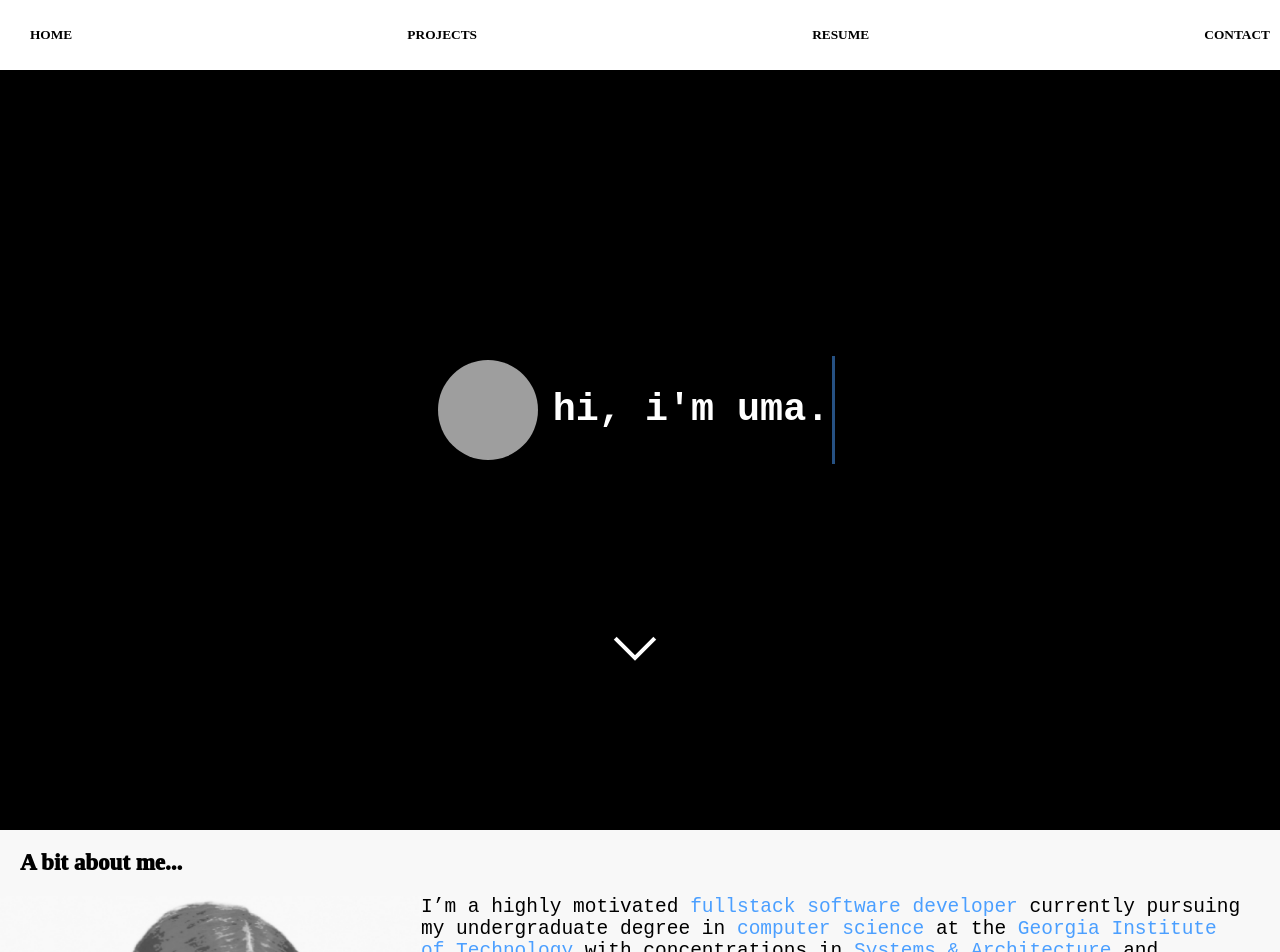
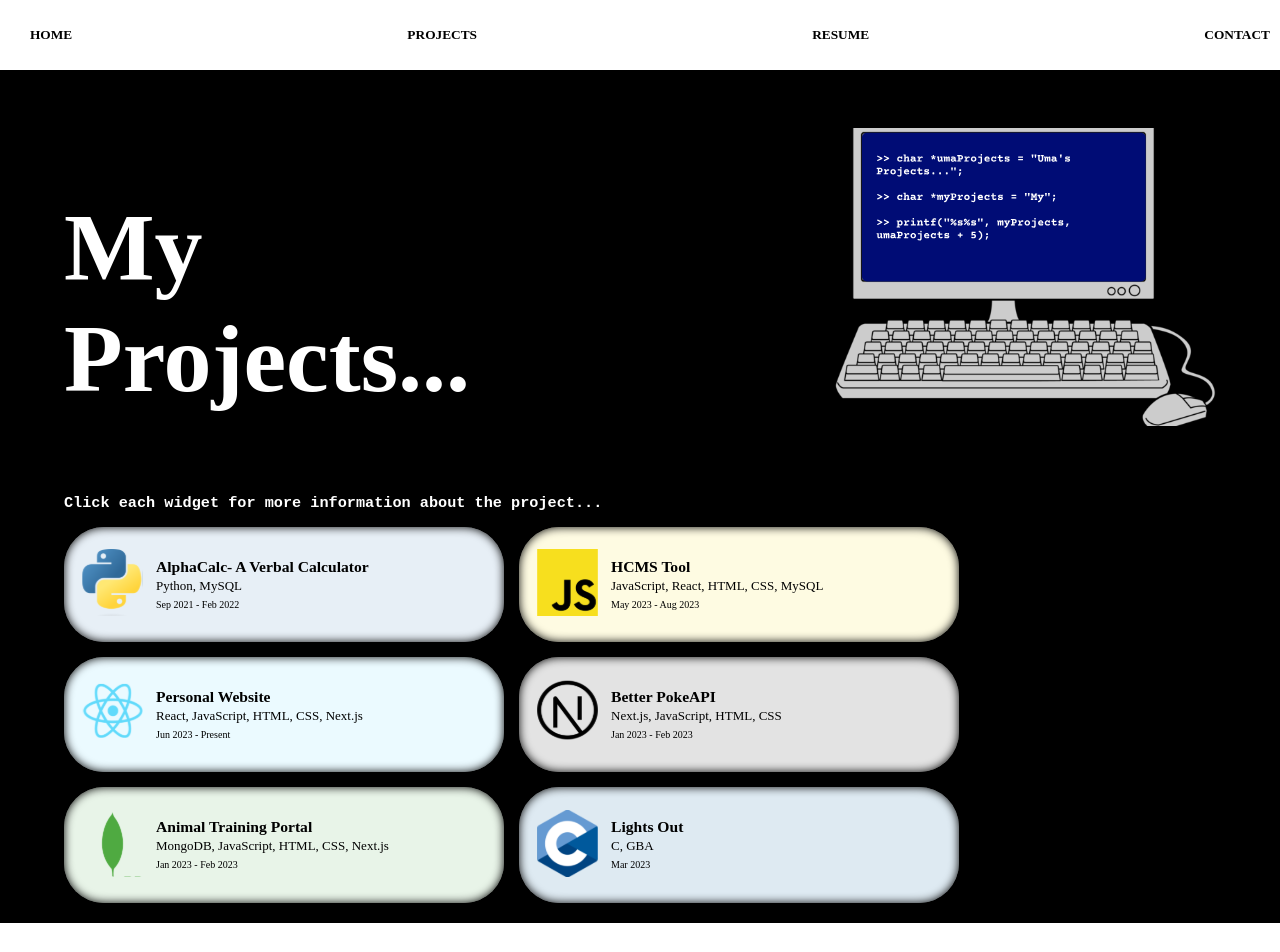
Before and after one commit to uma-anand/personal-website, a Next.js app in the folder personal-website/: page / in a window 1280 px wide. Shown: the top 952 px of the page. After the commit the page ends 923 px from the top, so only its background shows below. Built offline with nearby package versions, Linux system fonts and the light colour scheme; grey boxes are pictures that could not be loaded.

Commit message:
feat: landing projects page

```diff
--- a/personal-website/src/app/globals.css
+++ b/personal-website/src/app/globals.css
@@ -28,6 +28,39 @@ body {
   justify-content: center;
   align-items: center;
   color: white;
+}
+
+.landinghome {
+  padding-top: 10%;
+  background-color: black;
+  color: white;
+  padding-left: 5%;
+  padding-right: 5%;
+  padding-bottom: 20px;
+}
+
+.landinghome .bubble-container {
+  margin: 0px;
+}
+
+.landinghome .bubble-container .bubble {
+  border-radius: 40px;
+}
+
+.landinghome .bubble-text {
+  font-size: smaller;
+}
+.landinghome .timeline {
+  font-size: x-small;
+}
+
+.landinghome .bubble {
+  min-width: 410px;
+}
+
+.landingheader {
+  font-family: 'Montserrat Medium';
+  font-size: 6em;
 }
 
 .container{
@@ -111,6 +144,7 @@ body {
   gap: 0px;
   padding:0px;
 }
+
 
 .left-side {
   margin-left: 0%;
@@ -244,3 +278,38 @@ p {
   display: flex;
   gap: 10px;
 }
+
+.space-between-flex {
+  display: flex;
+  justify-content: space-between;
+}
+
+#alphacalc {
+  background-color: #E7EFF6;
+  box-shadow: inset 0 0 10px #000000;
+}
+
+#hcms {
+  background-color: #FEFBE2;
+  box-shadow: inset 0 0 10px #000000;
+}
+
+#personal-website {
+  background-color: #EBFAFF;
+  box-shadow: inset 0 0 10px #000000;
+}
+
+#better-pokeapi {
+  background-color: #e3e3e3;
+  box-shadow: inset 0 0 10px #000000;
+}
+
+#animal-training {
+  background-color: #e8f4e8;
+  box-shadow: inset 0 0 10px #000000;
+}
+
+#lights-out {
+  background-color: #deeaf2;
+  box-shadow: inset 0 0 10px #000000;
+}
--- /dev/null
+++ b/personal-website/src/app/landingProjects.js
@@ -0,0 +1,83 @@
+export default function LandingProjects() {
+    return (
+       <div className="landinghome">
+            <div className="space-between-flex">
+                <div className="left-space">
+                    <h1 className="landingheader">My <br></br> Projects...</h1>
+                </div>
+                <div className="right-space">
+                    <img src = '/projectscomp.svg' height = '298.4' width = '382.4'></img>
+                </div>
+            </div>
+            <h3>Click each widget for more information about the project...</h3>
+            <div className="bubble-container">
+                <div className="bubble" id="alphacalc">
+                    <div className="bubble-pic">
+                        <img src = "/python.svg" height="67px" width="67px"/>
+                    </div>
+                    <div className="bubble-text">
+                        <h3>AlphaCalc- A Verbal Calculator<br></br>
+                        <span className = "position">Python, MySQL</span> <br></br>
+                        <span className = "timeline">Sep 2021 - Feb 2022</span>
+                        </h3>
+                    </div>
+                </div>
+                <div className="bubble" id="hcms">
+                    <div className="bubble-pic">
+                        <img src = "/javascript.svg" height="67px" width="67px"/>
+                    </div>
+                    <div className="bubble-text">
+                        <h3>HCMS Tool<br></br>
+                        <span className = "position">JavaScript, React, HTML, CSS, MySQL</span> <br></br>
+                        <span className = "timeline">May 2023 - Aug 2023</span>
+                        </h3>
+                    </div>
+                </div>
+                <div className="bubble" id="personal-website">
+                    <div className="bubble-pic">
+                        <img src = "/react.svg" height="67px" width="67px"/>
+                    </div>
+                    <div className="bubble-text">
+                        <h3>Personal Website<br></br>
+                        <span className = "position">React, JavaScript, HTML, CSS, Next.js</span> <br></br>
+                        <span className = "timeline">Jun 2023 - Present</span>
+                        </h3>
+                    </div>
+                </div>
+                <div className="bubble" id="better-pokeapi">
+                    <div className="bubble-pic">
+                        <img src = "/nextjs.svg" height="67px" width="67px"/>
+                    </div>
+                    <div className="bubble-text">
+                        <h3>Better PokeAPI<br></br>
+                        <span className = "position">Next.js, JavaScript, HTML, CSS</span> <br></br>
+                        <span className = "timeline">Jan 2023 - Feb 2023</span>
+                        </h3>
+                    </div>
+                </div>
+                <div className="bubble" id="animal-training">
+                    <div className="bubble-pic">
+                        <img src = "/mongodb.svg" height="67px" width="67px"/>
+                    </div>
+                    <div className="bubble-text">
+                        <h3>Animal Training Portal<br></br>
+                        <span className = "position">MongoDB, JavaScript, HTML, CSS, Next.js</span> <br></br>
+                        <span className = "timeline">Jan 2023 - Feb 2023</span>
+                        </h3>
+                    </div>
+                </div>
+                <div className="bubble" id="lights-out">
+                    <div className="bubble-pic">
+                        <img src = "/C.svg" height="67px" width="67px"/>
+                    </div>
+                    <div className="bubble-text">
+                        <h3>Lights Out<br></br>
+                        <span className = "position">C, GBA</span> <br></br>
+                        <span className = "timeline">Mar 2023</span>
+                        </h3>
+                    </div>
+                </div>
+            </div>
+       </div>
+    );
+}
--- a/personal-website/src/app/page.js
+++ b/personal-website/src/app/page.js
@@ -4,10 +4,11 @@ import About from "./about"
 import Work from "./work"
 import Skills from "./skills"
 import Contact from "./contact"
+import LandingProjects from "./landingProjects"
 
 export default function Home() {
-  return (
-    <>
+  /**
+   * <>
       <Banner />
       <CenterHome />
       <About/>
@@ -15,5 +16,11 @@ export default function Home() {
       <Skills/>
       <Contact/>
     </>
+   */
+  return (
+    <>
+      <Banner />
+      <LandingProjects />
+    </>
   )
 }
```
Also changed, not shown: personal-website/public/projectscomp.svg (added).
